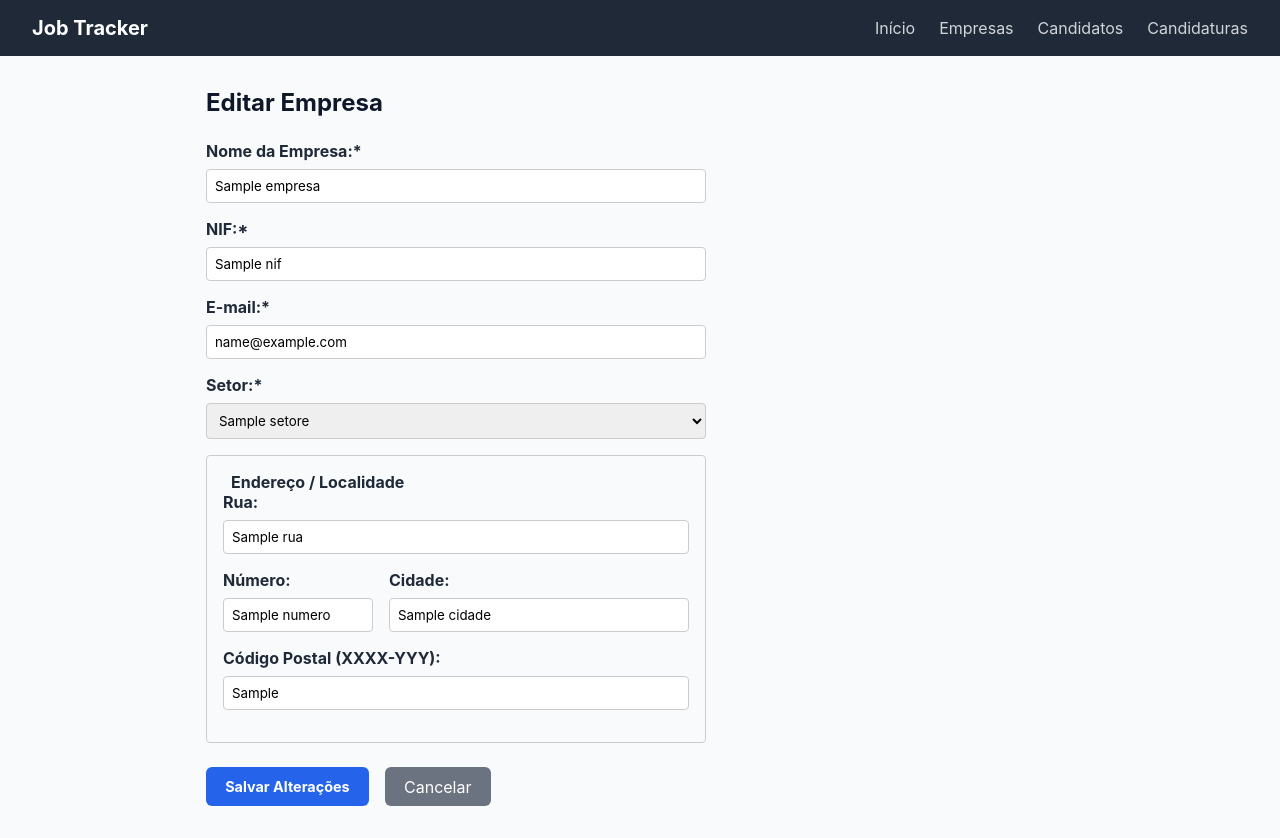
After one commit to carolresolve/job-application-tracker, a Flask app: template templates/editar_empresa.html in a window 1280 px wide. The commit adds this page. Run offline with Flask 3, Linux system fonts and the light colour scheme; the template is opened without the code that fills it: most values are stand-ins (such as "Sample title", 1, 10 or a date in 2020).

Commit message:
Adiciona funcionalidades de edicao e exclusao para Empresas

```diff
--- a/app.py
+++ b/app.py
@@ -152,6 +152,70 @@ def cadastrar_candidato():
 
     return render_template("novo_candidato.html", competencias=COMPETENCIAS_DISPONIVEIS)
 
+@app.route("/empresas/excluir/<id>", methods=["POST"])
+def excluir_empresa(id):
+    banco = conectar_banco()
+    banco["empresas"].delete_one({"_id": ObjectId(id)})
+    return redirect(url_for("listar_empresas"))
+
+
+@app.route("/empresas/editar/<id>", methods=["GET", "POST"])
+def editar_empresa(id):
+    banco = conectar_banco()
+    empresas_coll = banco["empresas"]
+
+    # Busca a empresa atual pelo ID
+    empresa = empresas_coll.find_one({"_id": ObjectId(id)})
+    if not empresa:
+        return redirect(url_for("listar_empresas"))
+
+    erro = None
+
+    if request.method == "POST":
+        nome = request.form.get("nome", "").strip()
+        rua = request.form.get("rua", "").strip()
+        numero = request.form.get("numero", "").strip()
+        cidade = request.form.get("cidade", "").strip()
+        cp = request.form.get("cp", "").strip()
+        nif = request.form.get("nif", "").strip()
+        setor = request.form.get("setor", "").strip()
+        email = request.form.get("email", "").strip()
+
+        # Validações básicas
+        if not validar_nif(nif):
+            erro = "NIF inválido. Certifique-se de que possui exatamente 9 dígitos."
+        # Checa duplicidade Apenas se NIF/Email mudaram em relação ao valor atual
+        elif nif != empresa.get("nif") and nif_existe(nif, empresas_coll):
+            erro = "Este NIF já está cadastrado para outra empresa."
+        elif not validar_email(email):
+            erro = "Endereço de e-mail inválido."
+        elif email != empresa.get("email") and email_existe(email, empresas_coll):
+            erro = "Este e-mail já está cadastrado para outra empresa."
+        elif not validar_cp(cp):
+            erro = "Código Postal inválido. Use o formato XXXX-YYY."
+
+        if erro:
+            return render_template("editar_empresa.html", empresa=empresa, setores=SETORES, erro=erro)
+
+        # Atualiza no MongoDB
+        empresas_coll.update_one(
+            {"_id": ObjectId(id)},
+            {"$set": {
+                "nome": nome,
+                "localidade": {
+                    "rua": rua,
+                    "numero": numero,
+                    "cidade": cidade,
+                    "cp": cp
+                },
+                "nif": nif,
+                "setor": setor,
+                "email": email
+            }}
+        )
+        return redirect(url_for("listar_empresas"))
+
+    return render_template("editar_empresa.html", empresa=empresa, setores=SETORES)
 
 if __name__ == "__main__":
     app.run(debug=True, port=5001)
--- /dev/null
+++ b/templates/editar_empresa.html
@@ -0,0 +1,68 @@
+{% extends 'base.html' %}
+
+{% block content %}
+<h2>Editar Empresa</h2>
+
+{% if erro %}
+<div class="alert-error">
+    {{ erro }}
+</div>
+{% endif %}
+
+<form method="POST" action="/empresas/editar/{{ empresa._id }}" class="form-container">
+    <div class="form-group">
+        <label for="nome">Nome da Empresa:*</label>
+        <input type="text" id="nome" name="nome" class="form-control" value="{{ empresa.nome }}" required>
+    </div>
+
+    <div class="form-group">
+        <label for="nif">NIF:*</label>
+        <input type="text" id="nif" name="nif" class="form-control" value="{{ empresa.nif }}" required>
+    </div>
+
+    <div class="form-group">
+        <label for="email">E-mail:*</label>
+        <input type="email" id="email" name="email" class="form-control" value="{{ empresa.email }}" required>
+    </div>
+
+    <div class="form-group">
+        <label for="setor">Setor:*</label>
+        <select id="setor" name="setor" class="form-control" required>
+            {% for s in setores %}
+            <option value="{{ s }}" {% if empresa.setor == s %}selected{% endif %}>{{ s }}</option>
+            {% endfor %}
+        </select>
+    </div>
+
+    <div class="fieldset-box">
+        <legend>Endereço / Localidade</legend>
+
+        <div class="form-group">
+            <label for="rua">Rua:</label>
+            <input type="text" id="rua" name="rua" class="form-control" value="{{ empresa.localidade.rua if empresa.localidade else '' }}">
+        </div>
+
+        <div style="display: grid; grid-template-columns: 1fr 2fr; gap: 1rem;">
+            <div class="form-group">
+                <label for="numero">Número:</label>
+                <input type="text" id="numero" name="numero" class="form-control" value="{{ empresa.localidade.numero if empresa.localidade else '' }}">
+            </div>
+
+            <div class="form-group">
+                <label for="cidade">Cidade:</label>
+                <input type="text" id="cidade" name="cidade" class="form-control" value="{{ empresa.localidade.cidade if empresa.localidade else '' }}">
+            </div>
+        </div>
+
+        <div class="form-group">
+            <label for="cp">Código Postal (XXXX-YYY):</label>
+            <input type="text" id="cp" name="cp" class="form-control" value="{{ empresa.localidade.cp if empresa.localidade else '' }}">
+        </div>
+    </div>
+
+    <div style="display: flex; gap: 1rem; margin-top: 1.5rem;">
+        <button type="submit" class="btn-primary">Salvar Alterações</button>
+        <a href="/empresas" class="btn-secondary">Cancelar</a>
+    </div>
+</form>
+{% endblock %}
```
Also changed, not shown: static/css/style.css (+44 -0 lines), templates/empresas.html (+11 -1 lines).
